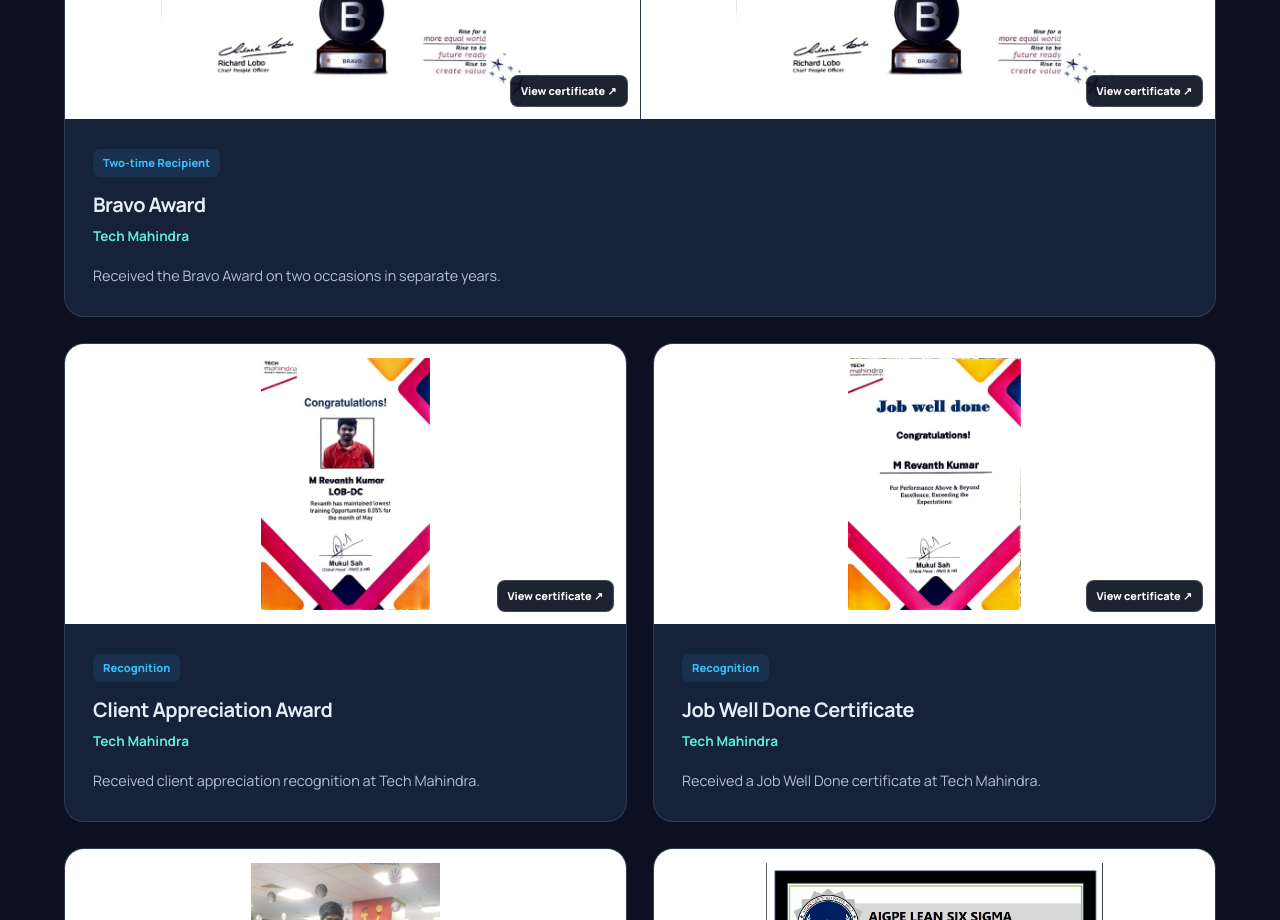
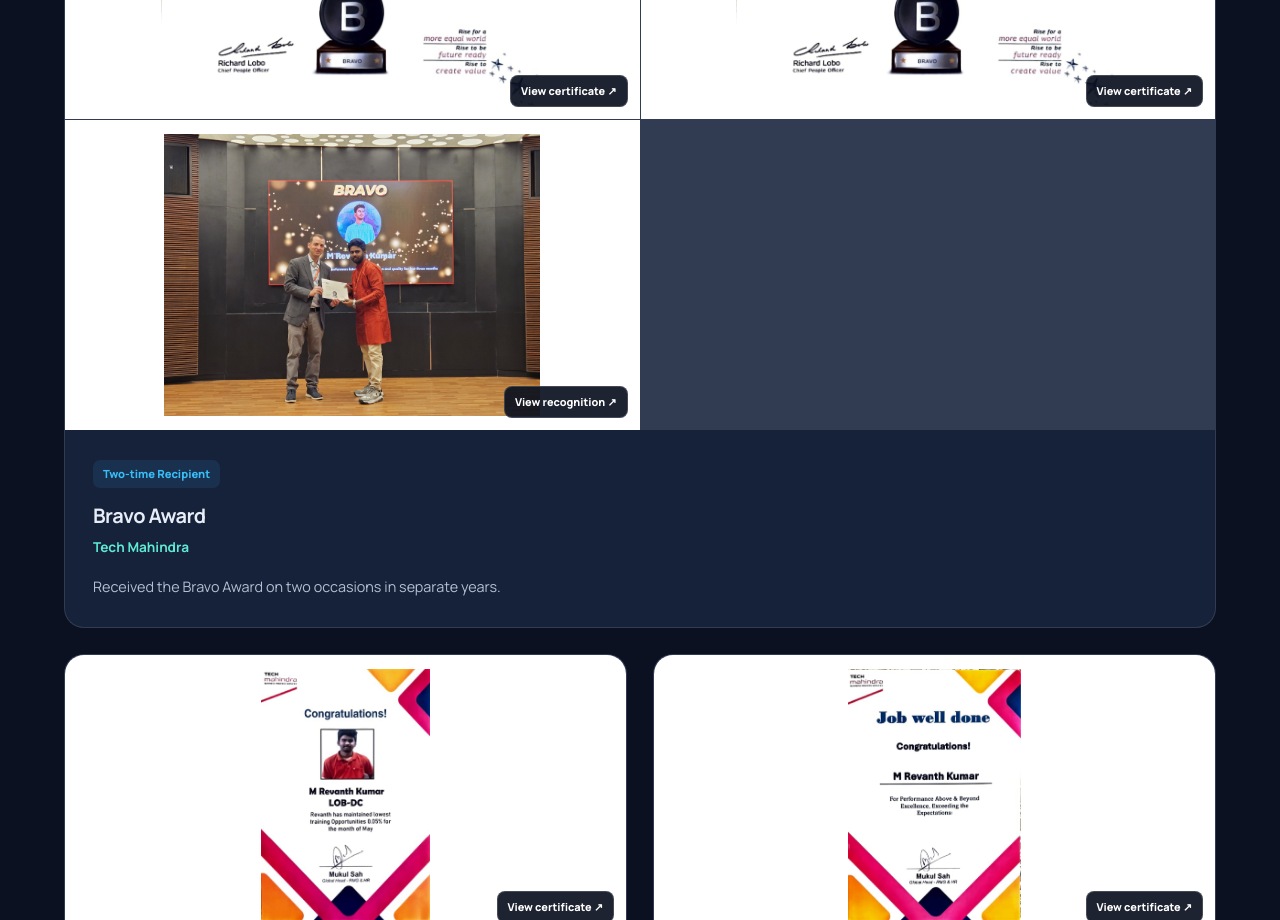
Before and after one commit to Revanth-Matta/revanth-matta.github.io, a plain HTML site: page index.html in a window 1280 px wide. Shown: the part 7180-8100 px from the top of the page. Drawn offline with Linux system fonts and the light colour scheme.

Commit message:
Add button for Bravo Award image view
Added a button for viewing the Bravo Award image with appropriate attributes.

```diff
--- a/index.html
+++ b/index.html
@@ -698,7 +698,7 @@
                   <dd>
                     Clearer process understanding, consistent
                     verification, and efficient day-to-day checks.
-                  </dd>
+                                    </dd>
                 </div>
               </dl>
             </div>
@@ -947,6 +947,28 @@
                 >
                 <span class="image-view-hint" aria-hidden="true">
                   View certificate ↗
+                </span>
+              </button>
+
+              <button
+                type="button"
+                class="image-trigger recognition-image-trigger"
+                data-lightbox
+                data-full="bravo-award.jpg"
+                data-caption="Receiving the Bravo Award — Tech Mahindra"
+                aria-label="Enlarge photo of Revanth Kumar Matta receiving the Bravo Award from the client"
+                aria-haspopup="dialog"
+                aria-controls="image-viewer"
+                disabled
+              >
+                <img
+                  src="bravo-award.jpg"
+                  alt="Revanth Kumar Matta receiving the Bravo Award from the client"
+                  loading="lazy"
+                  decoding="async"
+                >
+                <span class="image-view-hint" aria-hidden="true">
+                  View recognition ↗
                 </span>
               </button>
             </div>
```
